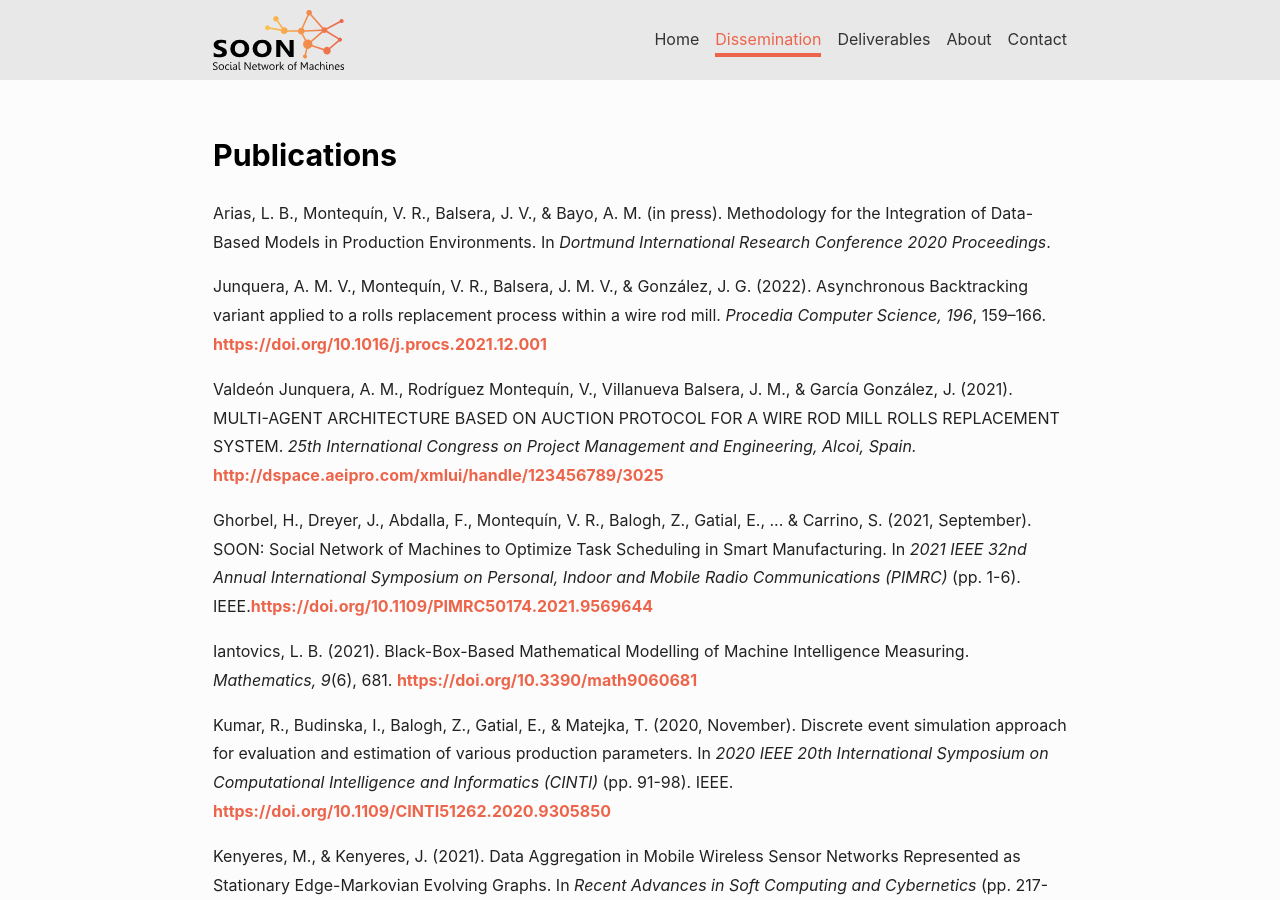
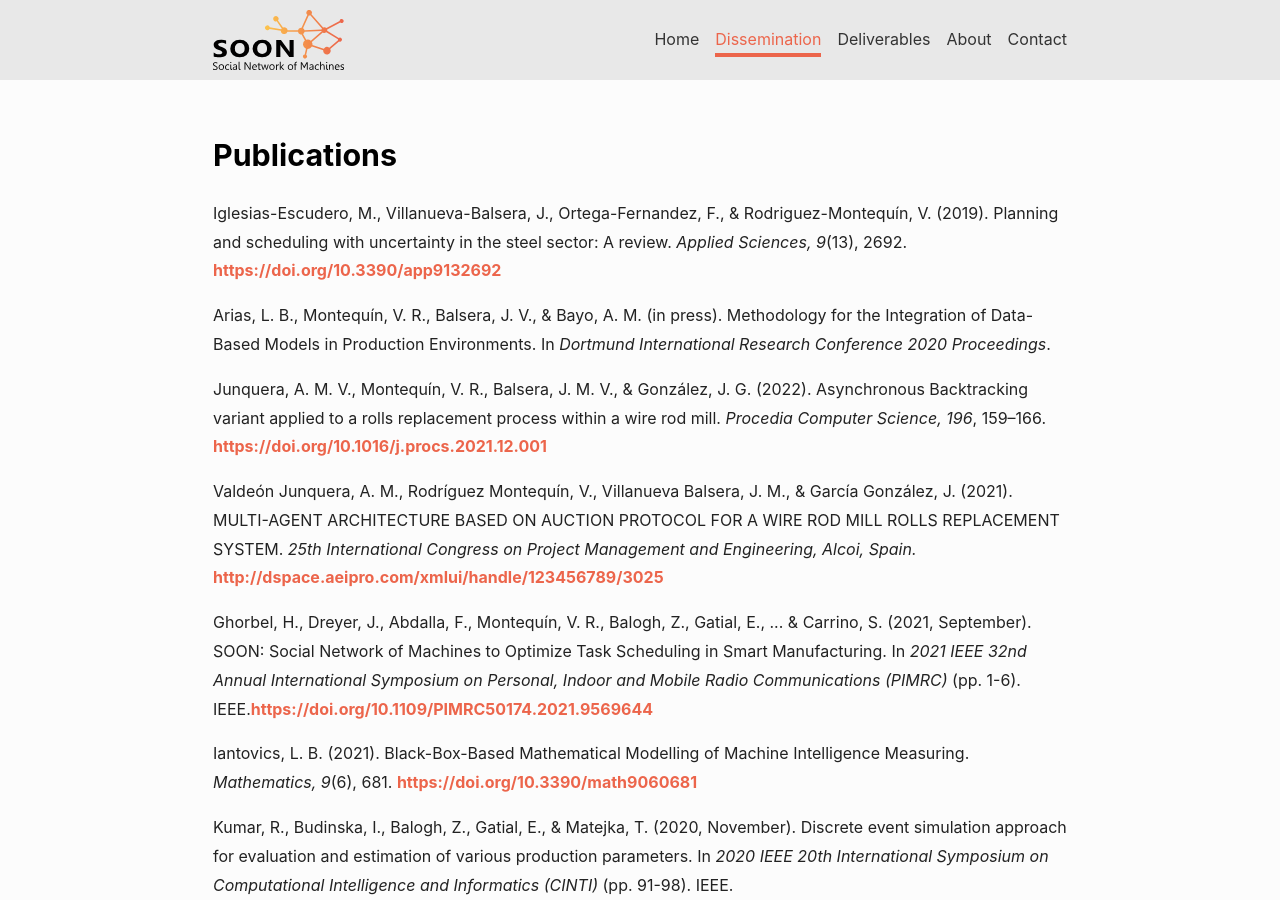
Before and after one commit to soon-project/soon-project.github.io, a Jekyll site: the page built from dissemination.html, in a window 1280 px wide and 900 px high. Built offline with Jekyll 4.4.1, drawn with Linux system fonts in a browser that asks for light colours; nearby versions of some CDN libraries.

Commit message:
Add new publication

```diff
--- a/dissemination.html
+++ b/dissemination.html
@@ -5,6 +5,9 @@ layout: article
 <h2>Publications</h2>
 
 <!-- In APA style (7th edition) -->
+
+<!-- Published: 2 July 2022 -->
+<p>Iglesias-Escudero, M., Villanueva-Balsera, J., Ortega-Fernandez, F., & Rodriguez-Montequín, V. (2019). Planning and scheduling with uncertainty in the steel sector: A review. <i>Applied Sciences, 9</i>(13), 2692. <a href="https://doi.org/10.3390/app9132692">https://doi.org/10.3390/app9132692</a></p>
 
 <!-- In press -->
 <p>Arias, L. B., Montequín, V. R., Balsera, J. V., & Bayo, A. M. (in press). Methodology for the Integration of Data-Based Models in Production Environments. In <i>Dortmund International Research Conference 2020 Proceedings</i>.</p>
```
